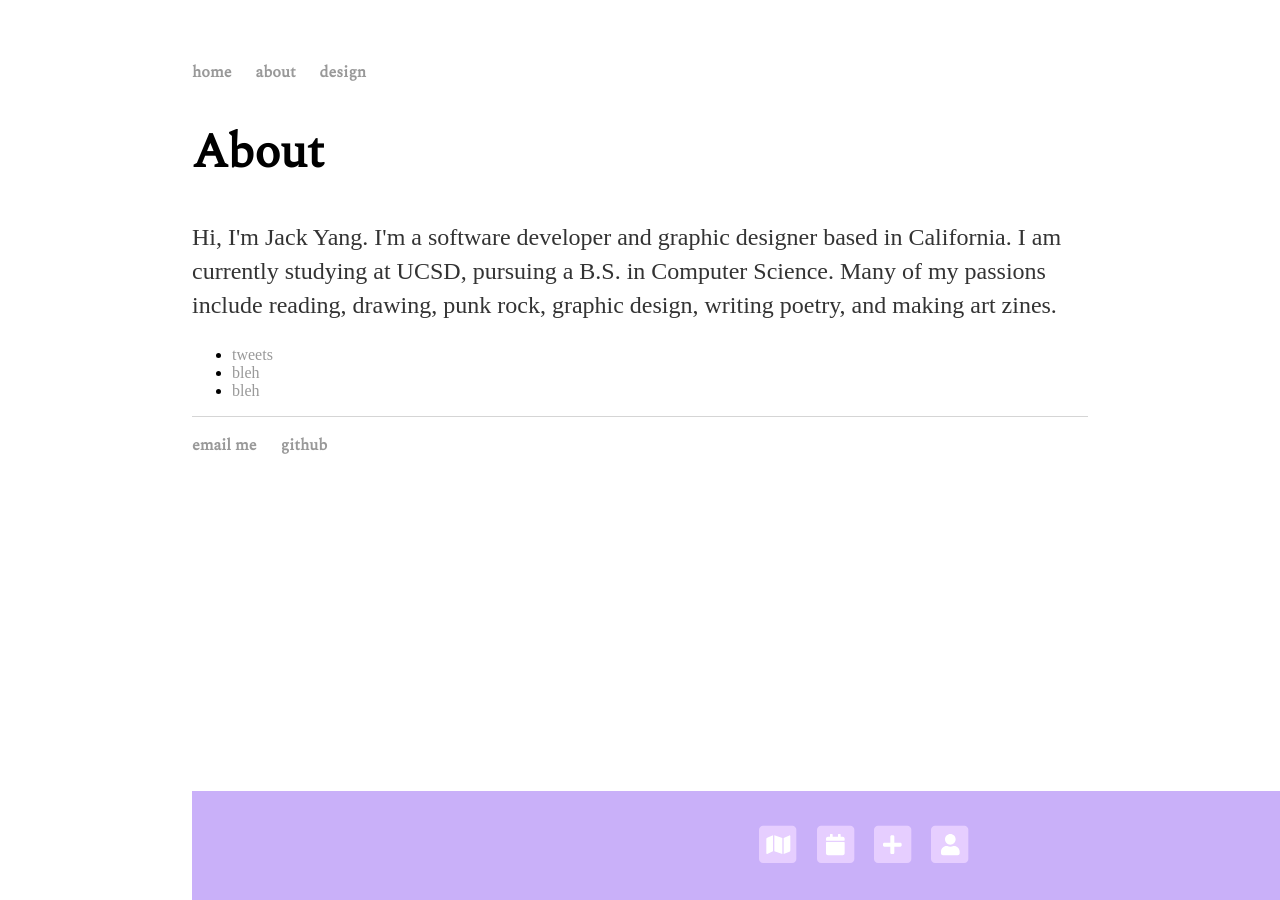
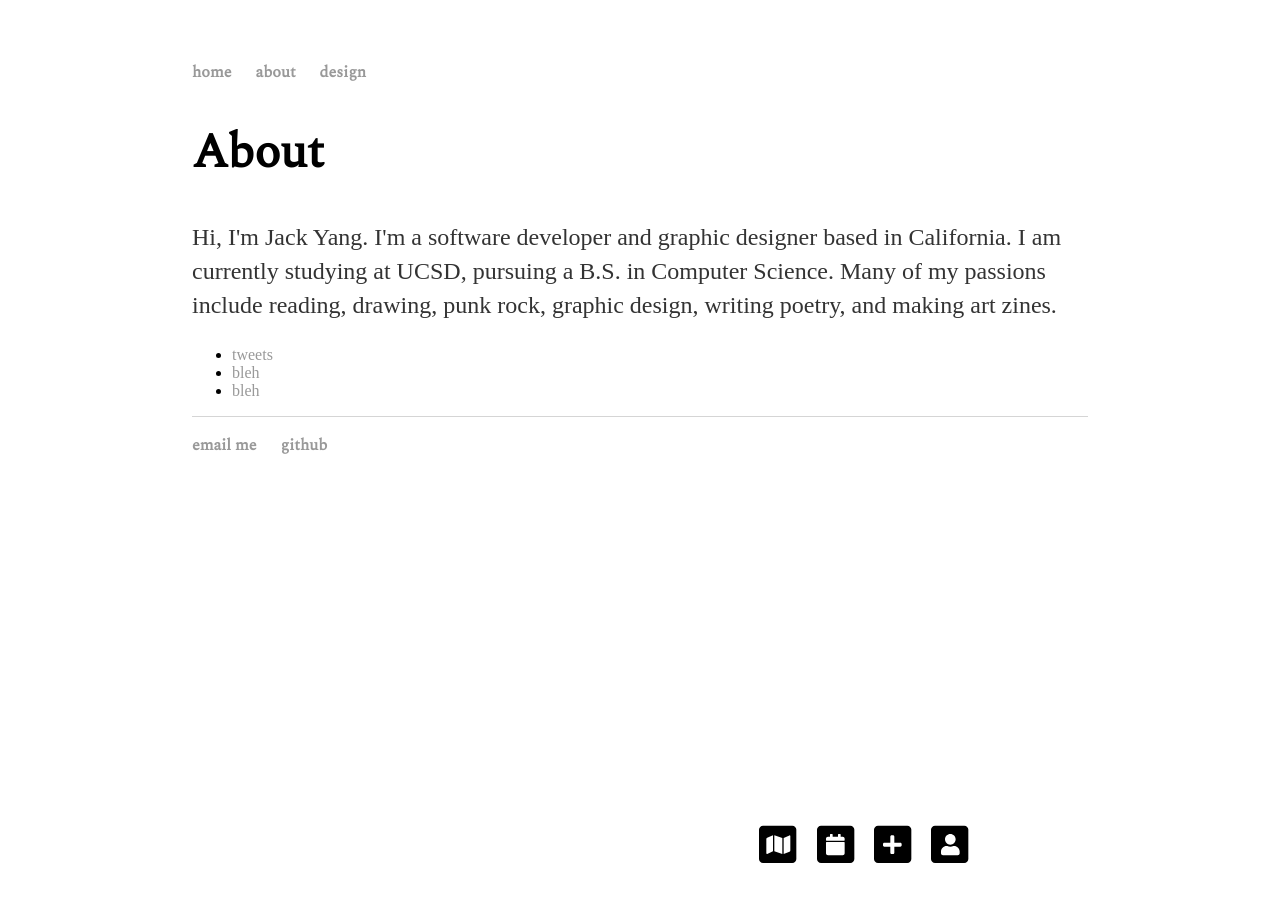
Before and after one commit to caIcutec/caIcutec.github.io, a Jekyll site: the page built from about/index.html, in a window 1280 px wide. Built offline with Jekyll 4.4.1, drawn with Linux system fonts in a browser that asks for light colours; nearby versions of some CDN libraries.

Commit message:
Update default.html

```diff
--- a/_layouts/default.html
+++ b/_layouts/default.html
@@ -22,28 +22,28 @@
 
       </div>
 
-      <div class = iconFlex style="background-color:#c9b0f9">
+      <div class = iconFlex>
     <a href="#" style="text-decoration:none">
       <span class="fa-stack fa-lg">
-          <i class="fa fa-square fa-stack-2x" style = "color:#e6ceff"></i>
+          <i class="fa fa-square fa-stack-2x" style = "color:#000000"></i>
           <i class="fa fa-map fa-stack-1x fa-inverse"></i>
       </span>
     </a>
     <a href="#"style="text-decoration:none">
       <span class="fa-stack fa-lg">
-        <i class="fa fa-square fa-stack-2x" style = "color:#e6ceff"></i>
+        <i class="fa fa-square fa-stack-2x" style = "color:#000000"></i>
         <i class="fa fa-calendar fa-stack-1x fa-inverse"></i>
       </span>
     </a>
     <a href="#"style="text-decoration:none">
       <span class="fa-stack fa-lg">
-        <i class="fa fa-square fa-stack-2x" style = "color:#e6ceff"></i>
+        <i class="fa fa-square fa-stack-2x" style = "color:#000000"></i>
         <i class="fa fa-plus fa-stack-1x fa-inverse"></i>
       </span>
     </a>
     <a href="#"style="text-decoration:none">
       <span class="fa-stack fa-lg">
-          <i class="fa fa-square fa-stack-2x" style = "color:#e6ceff"></i>
+          <i class="fa fa-square fa-stack-2x" style = "color:#000000"></i>
           <i class="fa fa-user fa-stack-1x fa-inverse"></i>
         </span>
     </a>
```
